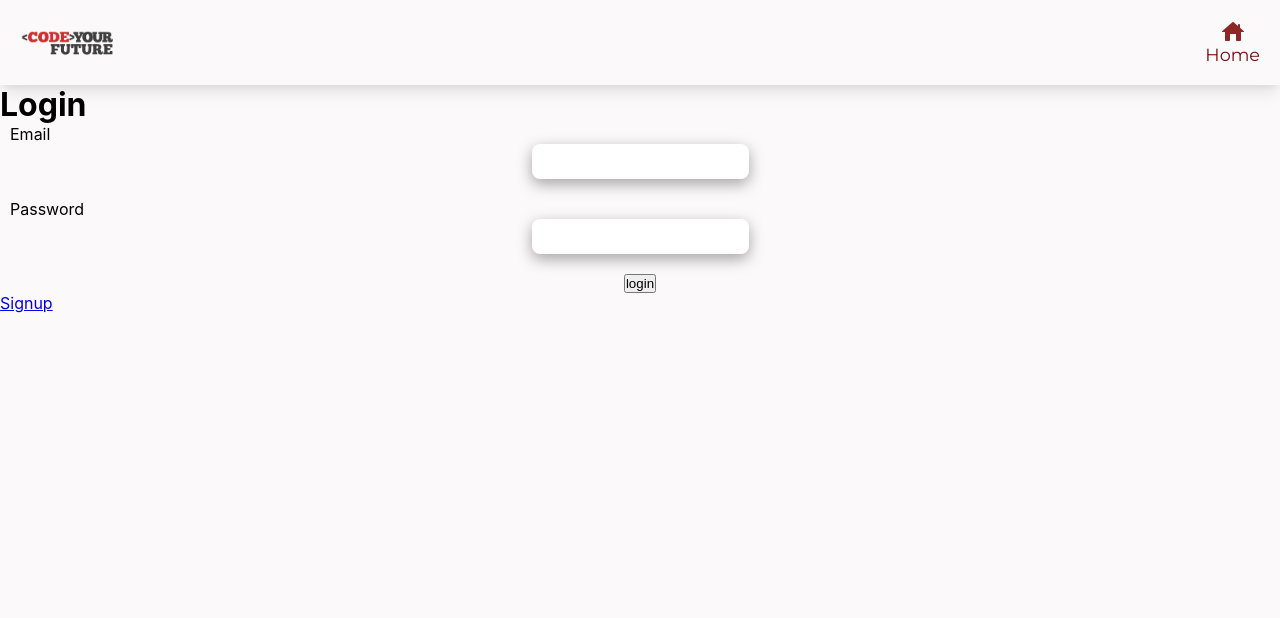
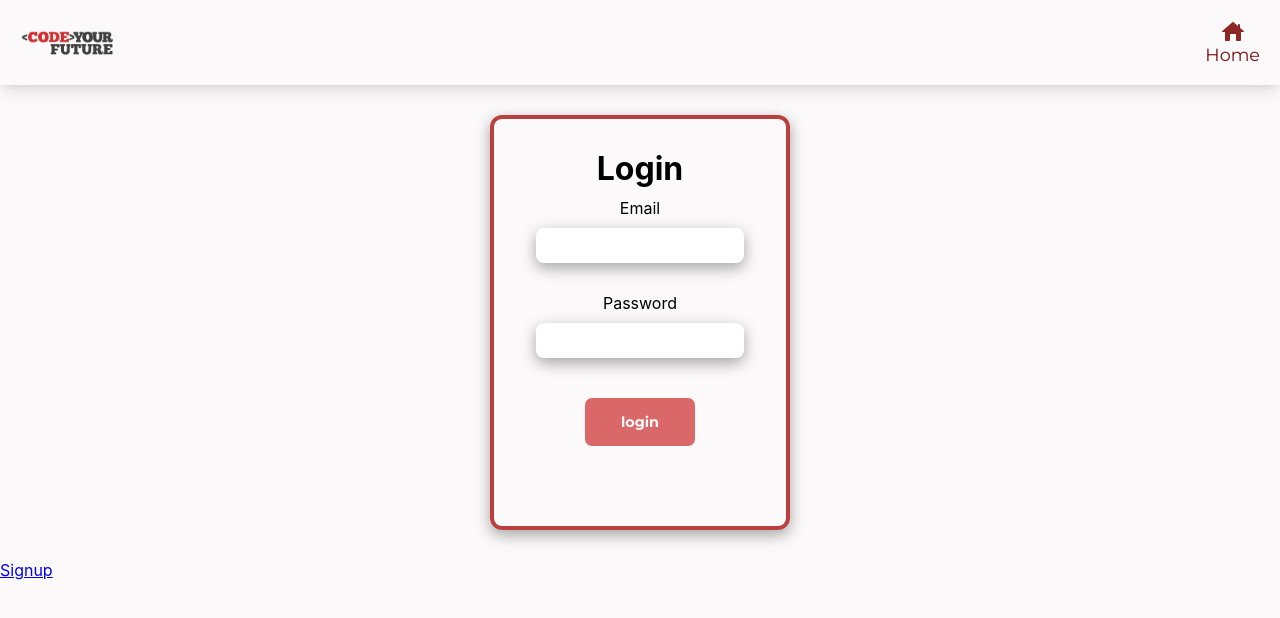
Before and after one commit to ramla199/CYF_Development-Planner, a React (Create React App) app in the folder client/: page /login in a window 1280 px wide. Shown: the top 618 px of the page. Built offline with nearby package versions, Linux system fonts and the light colour scheme; no server answers.

Commit message:
path fix

```diff
--- a/client/src/components/login-and-register/Login.js
+++ b/client/src/components/login-and-register/Login.js
@@ -17,7 +17,7 @@ function Login({ setAuth }) {
     e.preventDefault();
     try {
       const body = { email, password };
-      const response = await fetch("/auth/login", {
+      const response = await fetch("/authentication/login", {
         method: "POST",
         headers: { "Content-Type": "application/json" },
         body: JSON.stringify(body),
@@ -39,7 +39,7 @@ function Login({ setAuth }) {
   return (
     <>
       <main>
-        <form onSubmit={onSubmitForm}>
+        <form onSubmit={onSubmitForm} className="form">
           <h1>Login</h1>
           <label>Email</label>
           <input
@@ -55,7 +55,9 @@ function Login({ setAuth }) {
             value={password}
             onChange={(e) => onChange(e)}
           />
-          <button>login</button>
+          <div className="login-signin-buttons">
+            <button>login</button>
+          </div>
         </form>
         <Link to="/register">Signup</Link>
       </main>
```
